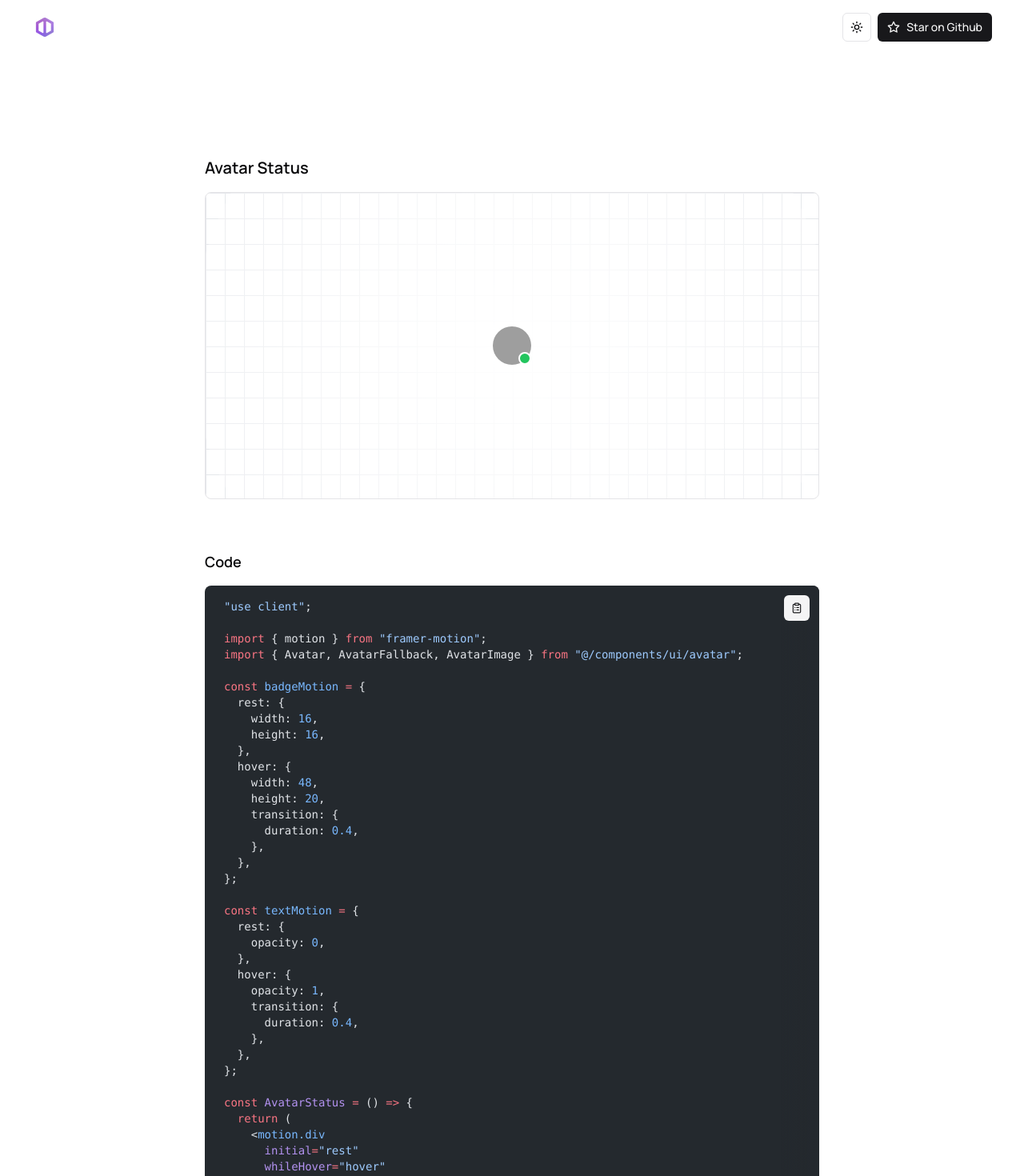
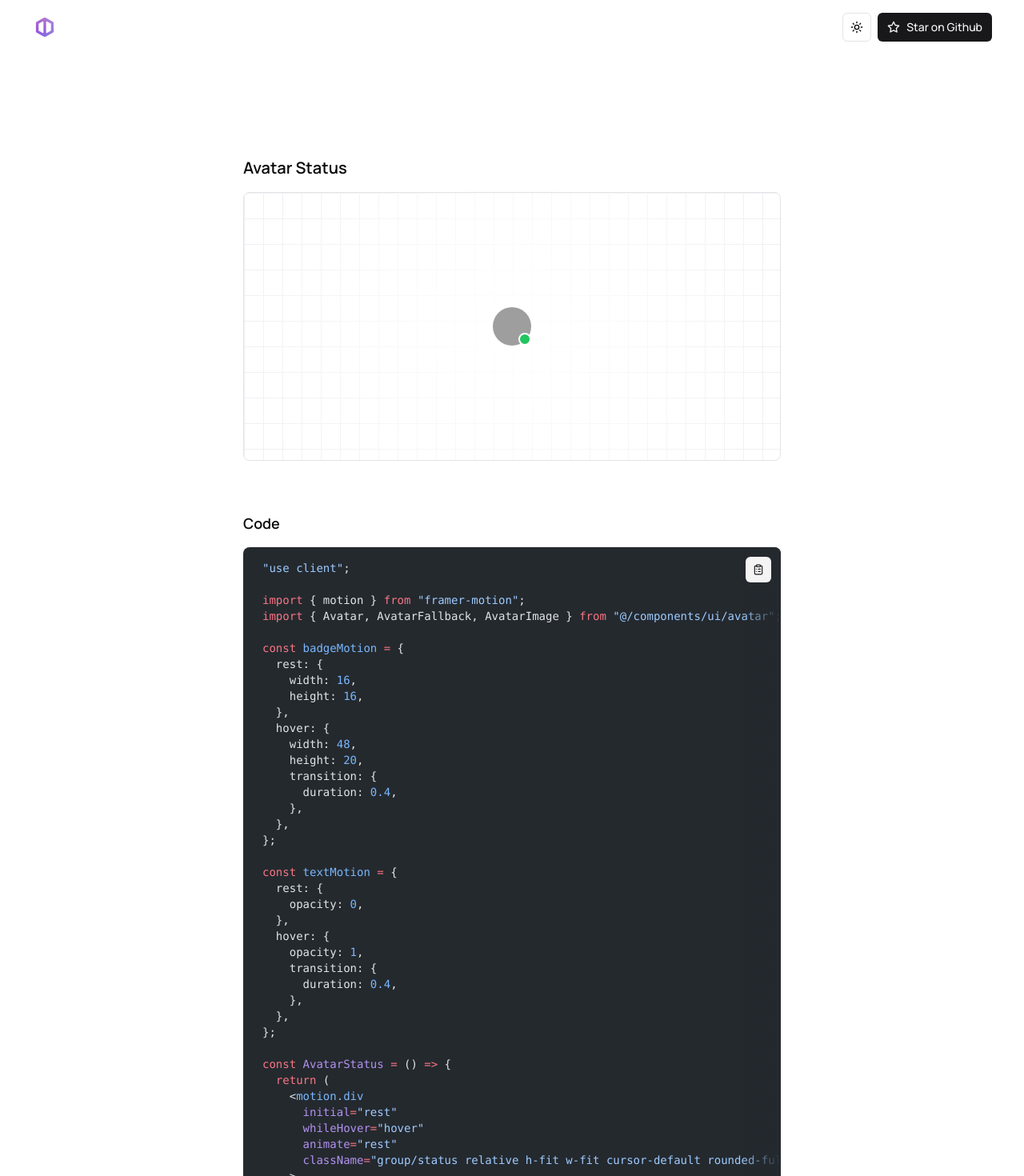
Before and after one commit to msafdev/ui, a Next.js app: page /component/avatar-status in a window 1280 px wide. Shown: the top 1470 px of the page at 80% size. Built offline with nearby package versions, Linux system fonts and the light colour scheme; grey boxes are pictures that could not be loaded.

Commit message:
feat: update

```diff
--- a/app/component/[slug]/page.tsx
+++ b/app/component/[slug]/page.tsx
@@ -59,12 +59,12 @@ export default async function Page({ params }: { params: { slug: string } }) {
 
   return (
     <section className="pad-x flex h-auto w-full grow flex-col items-center justify-center gap-y-12 md:gap-y-16">
-      <div className="flex w-full max-w-3xl flex-col items-start gap-y-4">
+      <div className="flex w-full max-w-2xl flex-col items-start gap-y-4">
         <h1 className="text-left text-lg font-semibold md:text-xl">
           {currentComponentData?.name}
         </h1>
         <div
-          className={`relative flex w-full max-w-3xl p-4 items-center justify-center overflow-hidden rounded-lg border ${size[currentComponentData.gridClass ?? "regular-card"]}`}
+          className={`relative flex w-full max-w-2xl p-4 items-center justify-center overflow-hidden rounded-lg border ${size[currentComponentData.gridClass ?? "regular-card"]}`}
         >
           <currentComponentData.child />
 
@@ -74,15 +74,15 @@ export default async function Page({ params }: { params: { slug: string } }) {
         </div>
       </div>
       {twConfig && (
-        <div className="flex w-full max-w-3xl flex-col items-start gap-y-4">
-          <h3 className="w-full max-w-3xl text-left text-base font-semibold md:text-lg">
+        <div className="flex w-full max-w-2xl flex-col items-start gap-y-4">
+          <h3 className="w-full max-w-2xl text-left text-base font-semibold md:text-lg">
             Tailwind Config
           </h3>
           <Code code={twConfig} lang="json" />
         </div>
       )}
-      <div className="flex w-full max-w-3xl flex-col items-start gap-y-4">
-        <h3 className="w-full max-w-3xl text-left text-base font-semibold md:text-lg">
+      <div className="flex w-full max-w-2xl flex-col items-start gap-y-4">
+        <h3 className="w-full max-w-2xl text-left text-base font-semibold md:text-lg">
           Code
         </h3>
         <Code code={code} lang="tsx" />
--- a/components/ui/code.tsx
+++ b/components/ui/code.tsx
@@ -5,7 +5,7 @@ import Shiki, { CodeProps } from "./shiki";
 
 const Code: React.FC<CodeProps> = ({ code, lang, theme }) => {
   return (
-    <div className="relative h-fit w-full max-w-3xl overflow-hidden rounded-lg bg-[#24292E]">
+    <div className="relative h-fit w-full max-w-2xl overflow-hidden rounded-lg bg-[#24292E]">
       <Suspense
         fallback={
           <div className="h-[212px] w-full animate-pulse rounded-lg bg-[#24292E]" />
```
